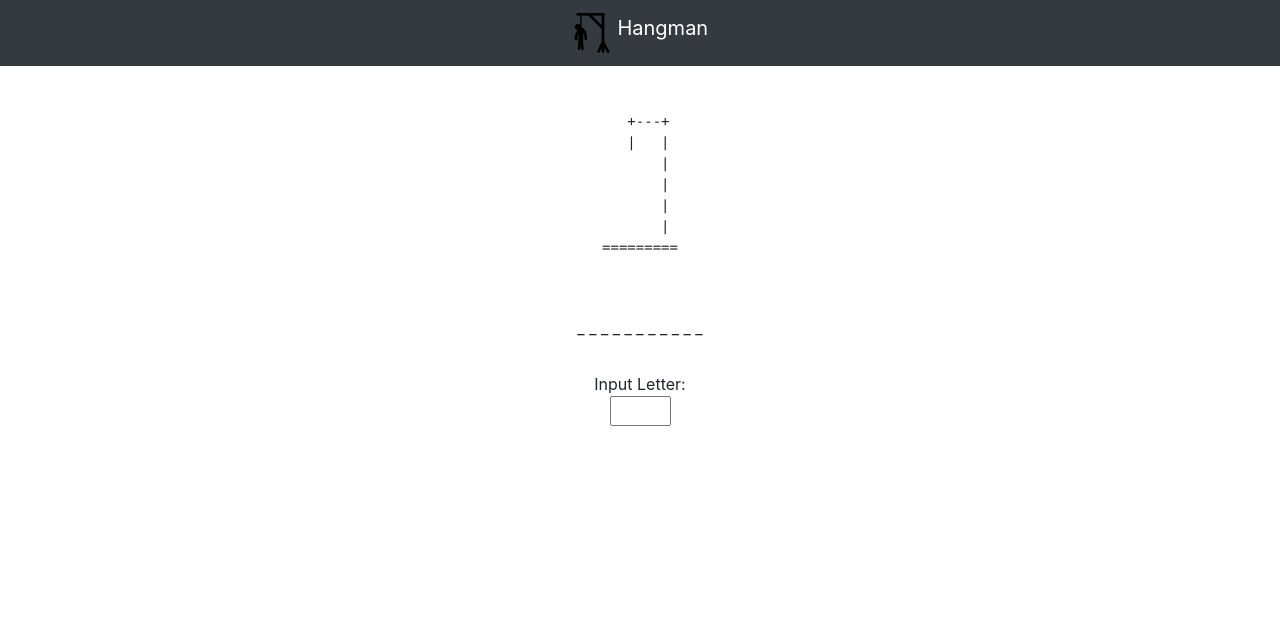
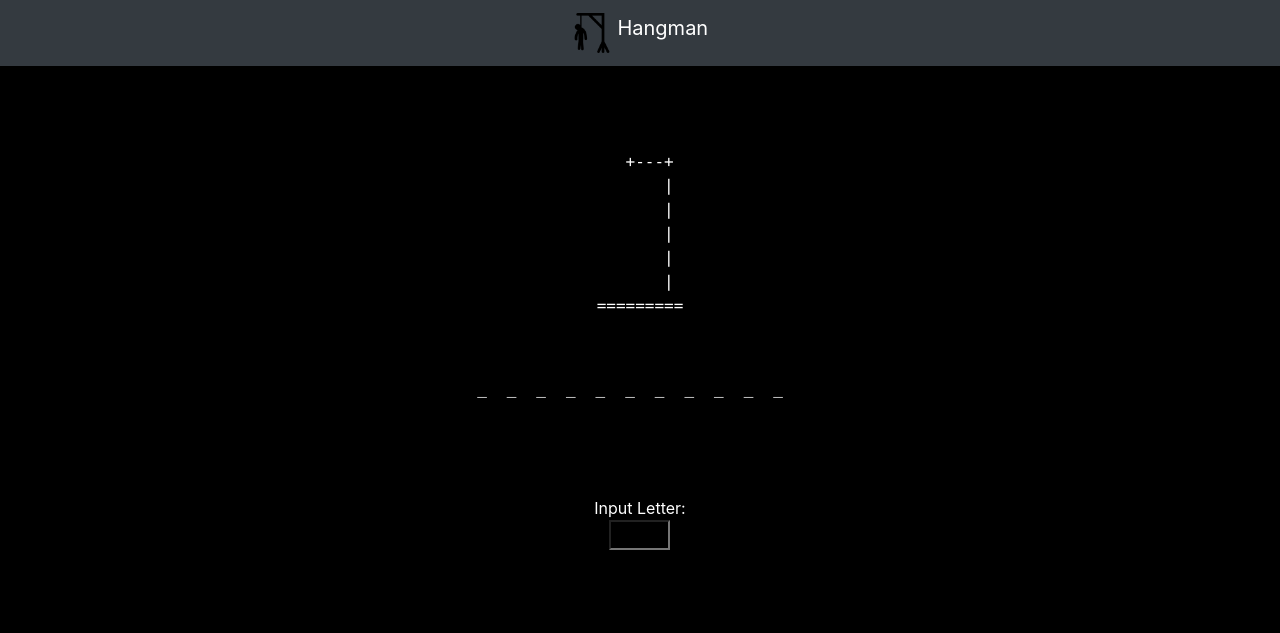
Before and after one commit to JohnnysEmporium/Django_Hangman, a Django app: page / in a window 1280 px wide. Shown: the top 633 px of the page. Run offline with Django 3.2, Linux system fonts and the light colour scheme; some libraries are stand-ins or nearby versions.

Commit message:
Add files via upload

```diff
--- /dev/null
+++ b/hangman/static/styles.css
@@ -0,0 +1,82 @@
+pre{
+  color: white;
+  font-size: 100%;
+  margin-bottom: 0;
+}
+
+label {
+  font-family: Courier;
+  width: 100%;
+  height: 100%;
+}
+
+input {
+  background-color: black;
+  color: white;
+}
+
+body {
+  background-color: black;
+  color: white;
+}
+
+.navbar-brand {
+  left: 0;
+  margin:0 auto;
+  text-align: center;
+}
+
+.bd-placeholder-img {
+  font-size: 1.125rem;
+  text-anchor: middle;
+  -webkit-user-select: none;
+  -moz-user-select: none;
+  -ms-user-select: none;
+  user-select: none;
+}
+
+@media (min-width: 768px) {
+  .bd-placeholder-img-lg {
+    font-size: 3.5rem;
+  }
+}
+
+.outer_div{
+     padding: 30px;
+     text-align: center;
+}
+
+.inner_div{
+     display: inline-block;
+     padding: 30px;
+}
+
+.user-input{
+  text-transform: capitalize;
+  text-align: center;
+}
+
+.wrongLetters{
+  position: absolute;
+  top: 13%;
+  left: 36%;
+}
+
+@keyframes dimIn{
+  0%{
+    opacity: 0;
+  }
+
+  100%{
+    opacity: 1;
+  }
+}
+
+.dim-in{
+  display: block;
+  animation: dimIn 2s ease;
+}
+
+.guess{
+  letter-spacing: 20px
+}
--- a/hangman/templates/base.html
+++ b/hangman/templates/base.html
@@ -14,28 +14,8 @@
   <!-- Bootstrap core CSS -->
   <link rel="stylesheet" href="https://stackpath.bootstrapcdn.com/bootstrap/4.3.1/css/bootstrap.min.css" integrity="sha384-ggOyR0iXCbMQv3Xipma34MD+dH/1fQ784/j6cY/iJTQUOhcWr7x9JvoRxT2MZw1T" crossorigin="anonymous">
 
-    <style>
-	  .navbar-brand {
-	    left: 0;
-		margin:0 auto;
-        text-align: center;
-	  }
+  <link rel="stylesheet" href={% static 'styles.css' %}>
 
-      .bd-placeholder-img {
-        font-size: 1.125rem;
-        text-anchor: middle;
-        -webkit-user-select: none;
-        -moz-user-select: none;
-        -ms-user-select: none;
-        user-select: none;
-      }
-
-      @media (min-width: 768px) {
-        .bd-placeholder-img-lg {
-          font-size: 3.5rem;
-        }
-      }
-    </style>
   <!-- Custom styles for this template -->
   <link href="album.css" rel="stylesheet">
 </head>
@@ -51,7 +31,7 @@
 
   <main role="main">
 
-	<div c">
+    <div class="outer_div">
       <br />
 
       {% block content %}
--- a/hangman/templates/home.html
+++ b/hangman/templates/home.html
@@ -7,9 +7,13 @@
 <script>
 
 
+
 	$(function(){
 
 		var form = $("#user_type").closest("form");
+		var gover = null
+		var guess_old = null
+		var pic_old = null
 
 		function validate(X){
 
@@ -23,22 +27,69 @@ $(function(){
 
 					success: function(data){
 
-					var out = data.guess.join(" ")
+						var guess = data.guess
 						var pic = data.pics
 						var gover = data.game_over
+						var wrong_letter = data.wrong_letter
 
-					var lost = `<br/><br/>
-								<font size=16 color=red>Weakling...</font>
-								<br/>
-								<button type="button" onclick="location.reload()">Try Again</button>`
-
-					$("#guessing").html(out)
-					$("#hgAscii").html(pic)
-
-					if(gover){
-						$("#userInput").append(lost)
+						if(!pic_old){
+							$("#hgpic").empty();
 						}
 
+						for(i = 0; i < pic.length; i++){
+							if(pic_old){
+								if(pic_old[i] !== pic[i]){
+									console.log('inner if')
+									$("#hgpic").children().eq(i).remove()
+									$("#hgpic > pre:nth-child(" + (i) + ")").after("<pre class='dim-in'>" + pic[i] + "</pre>")
+								}
+							} else {
+								$("#hgpic").append("<pre class='dim-in'>" + pic[i] + "</pre>")
+							}
+						}
+						console.log(pic_old)
+						pic_old = pic
+						console.log(pic)
+
+// SPRÓBOWAĆ Z LISTĄ (KOLUMNA OBOK KOLUMNY JAKO "_")
+
+						for(i = 0; i < guess.length; i++){
+							if(guess_old){
+								if(guess_old[i] !== guess[i]){
+									$("#guessing").children().eq(i).remove()
+									$("#guessing > span:nth-child(" + (i) + ")").after("<span class='dim-in guess'>" + guess[i] + "</span>")
+								}
+							} else {
+								$("#guessing > span:nth-child(" + (i) + ")").after("<span class='dim-in guess'>" + guess[i] + "</span>")
+							}
+						}
+						guess_old = guess
+
+						if(wrong_letter !== ''){
+							// for(i = 0; i < wrong_letter.length; i++){
+								$("#wrongLetters_div").append("<label class='dim-in' style='text-transform: capitalize; color:red'>"+wrong_letter+"</label>")
+							// }
+						}
+
+						if(gover == true){
+							$("#won").remove()
+							$("#user_type").prop('disable', true)
+							$("#form_div").animate({opacity: 0}, 1000, 'linear')
+							setTimeout(function(){
+								$('#form_div').remove()
+								$("#lost").css('display', 'inline-block')
+								$("#lost").animate({opacity: 1}, 2000, 'linear')
+							}, 1000)
+						} else if(gover == false){
+							$("#lost").remove()
+							$("#user_type").prop('disable', true)
+							$("#form_div").animate({opacity: 0}, 1000, 'linear')
+							setTimeout(function(){
+								$('#form_div').remove()
+								$("#won").css('display', 'inline-block')
+								$("#won").animate({opacity: 1}, 2000, 'linear')
+							}, 1000)
+						}
 					}
 				});
 			};
@@ -47,19 +98,15 @@ $(function(){
 		$("#user_type").keydown(function(event){
 			if(event.keyCode == 13) {
 				event.preventDefault();
+				if(gover !== false && gover !== true){
 					var letter = $("#user_type").val();
 					$("#user_type").val('')
 					validate(letter)
 					$("#user_type").focus()
 				}
+			}
 		});
-
-
-
-
-
 	});
-
 
 </script>
 
@@ -68,29 +115,49 @@ $(function(){
 
 {% block content %}
 
-<center>
-	<pre id="hgAscii">
-	{{pics}}
-	</pre>
+<div id="hgpic" class="inner_div">
+{% for i in pics %}<pre>{{ i }}</pre>{% endfor %}
+</div>
 
+<br/>
 
-	{% if word_len %}
+<div class="inner_div">
 	<label id="guessing">
-			{% for i in word_len %} {{ i }} {% endfor %}
+{% for i in word_len %}<span class="guess">{{ i }}</span>{% endfor %}
 	</label>
-	{% endif %}
+</div>
 
-	<br/><br/>
-	<div id="userInput">
-		<form id="form" method="POST" validate="{% url 'game' %}">
+<br/>
+
+<div id="wrongLetters_div" class="inner_div wrongLetters dim-in">
+
+</div>
+
+<br/>
+
+<div id="form_div" class="inner_div">
+	<form autocomplete="off" id="form" method="POST" validate="{% url 'game' %}">
 		{% csrf_token %}
 		Input Letter:
 		<br/>
-			<input id='user_type' type="text" name="userLetter" maxlength="1" size="1" style="text-align: center;">
+		<input autocomplete="off" id='user_type' type="text" name="userLetter" maxlength="1" size="1" class="user-input">
 		<br/>
 		<input id="hidden_input" type="hidden">
 	</form>
 </div>
-</center>
+
+<br/>
+
+<div id="lost" class="inner_div" style="display: none; opacity: 0;">
+	<font size=16 color=red>Weakling...</font>
+	<br/>
+	<button type="button" onclick="location.reload()">Try Again</button>
+</div>
+
+<div id="won" class="inner_div" style="display: none; opacity: 0;">
+	<font size=16 color=green>Congrats</font>
+	<br/>
+	<button type="button" onclick="location.reload()">Try Again</button>
+</div>
 
 {% endblock %}
--- a/hangman/views.py
+++ b/hangman/views.py
@@ -7,63 +7,7 @@ words = f.read()
 words = words.split()
 f.close()
 
-HANGMANPICS = ['''
-  +---+
-  |   |
-      |
-      |
-      |
-      |
-=========
-''', '''
-  +---+
-  |   |
-  O   |
-      |
-      |
-      |
-=========
-''', '''
-  +---+
-  |   |
-  O   |
-  |   |
-      |
-      |
-=========
-''', '''
-  +---+
-  |   |
-  O   |
- /|   |
-      |
-      |
-=========
-''', '''
-  +---+
-  |   |
-  O   |
- /|\  |
-      |
-      |
-=========
-''', '''
-  +---+
-  |   |
-  O   |
- /|\  |
- /    |
-      |
-=========
-''', '''
-  +---+
-  |   |
-  O   |
- /|\  |
- / \  |
-      |
-=========
-''']
+HANGMANPICS = [['  +---+', '      |', '      |', '      |', '      |', '      |', '========='], ['  +---+', '  |   |', '      |', '      |', '      |', '      |', '========='], ['  +---+', '  |   |', '  O   |', '      |', '      |', '      |', '========='], ['  +---+', '  |   |', '  O   |', '  |   |', '      |', '      |', '========='], ['  +---+', '  |   |', '  O   |', ' /|   |', '      |', '      |', '========='], ['  +---+', '  |   |', '  O   |', ' /|\\  |', '      |', '      |', '========='], ['  +---+', '  |   |', '  O   |', ' /|\\  |', ' /    |', '      |', '========='], ['  +---+', '  |   |', '  O   |', ' /|\\  |', ' / \\  |', '      |', '=========']]
 
 def home(request):
     min = 0
@@ -76,20 +20,17 @@ def home(request):
     request.session['word'] = word
     request.session['wrong_count'] = 0
     request.session['guess'] = word_len
-    request.session['game_over'] = False
-
+    request.session['wrong_letters'] = []
 
     return render(request, 'home.html', {'pics':HANGMANPICS[0], 'word_len': word_len})
 
 def game(request):
-    letter = request.GET.get('letter_web')
+    letter = request.GET.get('letter_web').upper()
     wrong_count = request.session['wrong_count']
-    word = request.session['word']
+    wrong_letters = request.session['wrong_letters']
+    word = request.session['word'].upper()
     guess = request.session['guess']
-    game_over = request.session['game_over']
-
-    if wrong_count >= 5:
-        game_over = True
+    wrong_letter = ''
 
     if letter in word:
         for idx, i in enumerate(word):
@@ -97,15 +38,27 @@ def game(request):
                   guess[idx] = letter
                   request.session['guess'] = guess
     else:
-        wrong_count += 1
-        request.session['wrong_count'] = wrong_count
+        if letter not in wrong_letters:
+            wrong_letters.append(letter)
+            wrong_letter = wrong_letters[-1]
+            request.session['wrong_letters'] = wrong_letters
+            wrong_count += 1
+            request.session['wrong_count'] = wrong_count
 
+    if wrong_count >= 7:
+        game_over = True
+    elif wrong_count < 7 and '_' not in guess:
+        game_over = False
+    else:
+        game_over = None
+
+    print(word)
 
     data = {
         'game_over': game_over,
         'pics': HANGMANPICS[wrong_count],
         'guess': guess,
-        'letter_serv': letter,
+        'wrong_letter': wrong_letter,
         }
 
     return JsonResponse(data)
```
Also changed, not shown: hangman/settings.py (+6 -2 lines), testing.py (+6 -6 lines). Lines whose indentation alone changed are shown as unchanged.
